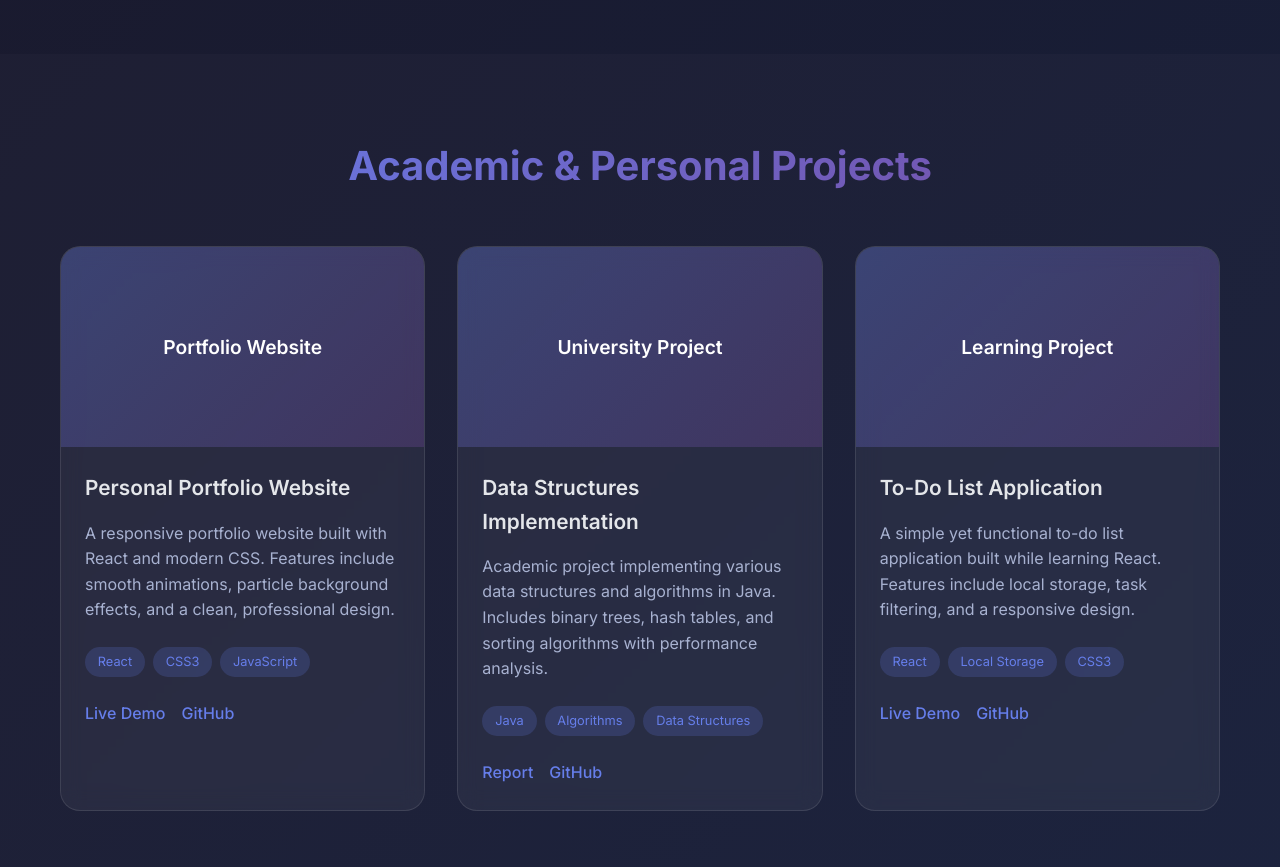
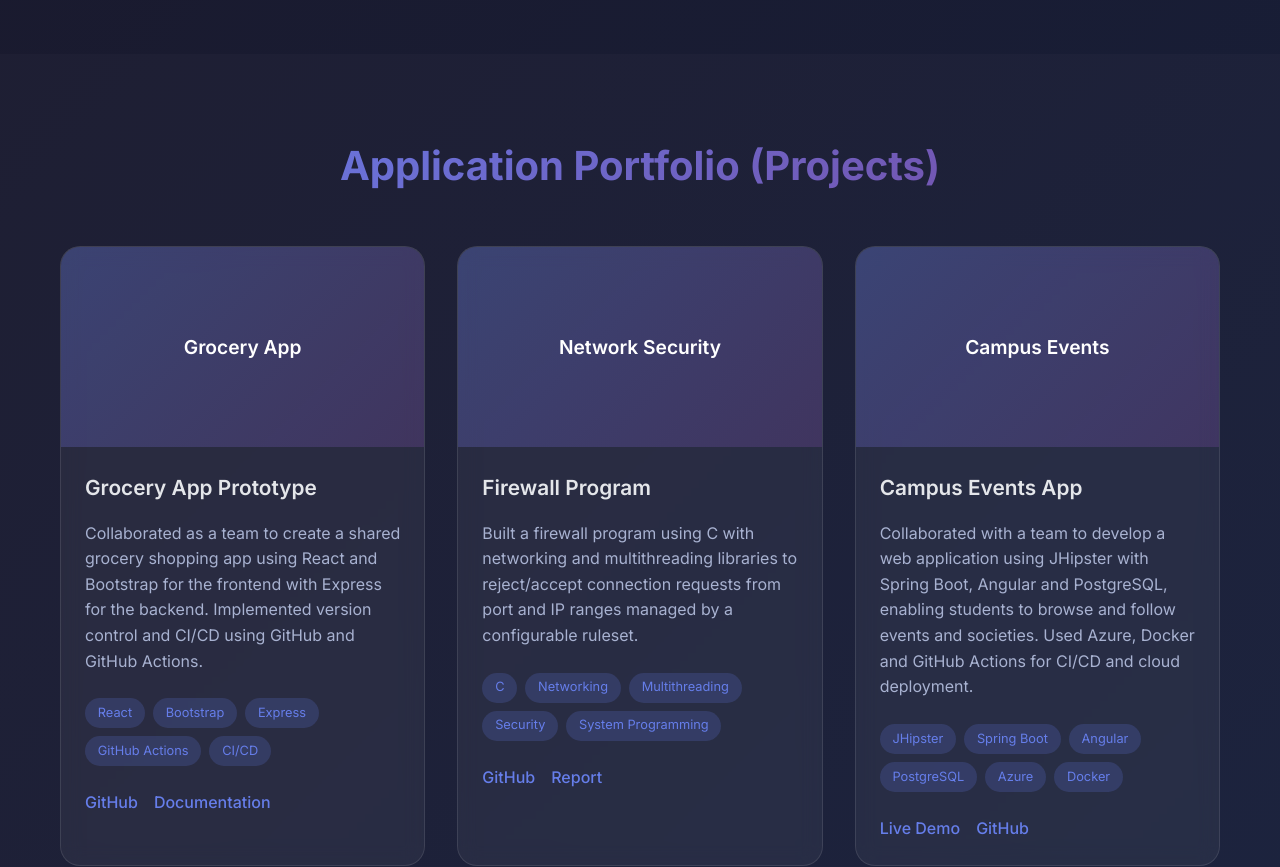
Before and after one commit to Tee-UX19/my-portfolio, a React (Vite) app: page / in a window 1280 px wide. Shown: the part 3360-4227 px from the top of the page. Built offline with nearby package versions, Linux system fonts and the light colour scheme.

Commit message:
updated projects section

```diff
--- a/src/App.jsx
+++ b/src/App.jsx
@@ -338,32 +338,35 @@ function App() {
       {/* Projects Section */}
       <section id="projects" className="projects">
         <div className="container">
-          <h2 className="section-title">Academic & Personal Projects</h2>
+          <h2 className="section-title">Application Portfolio (Projects)</h2>
           <div className="projects-grid">
             <div className="project-card">
               <div className="project-image">
                 <div className="project-placeholder">
-                  <span>Portfolio Website</span>
+                  <span>Grocery App</span>
                 </div>
               </div>
               <div className="project-content">
-                <h3>Personal Portfolio Website</h3>
+                <h3>Grocery App Prototype</h3>
                 <p>
-                  A responsive portfolio website built with React and modern
-                  CSS. Features include smooth animations, particle background
-                  effects, and a clean, professional design.
+                  Collaborated as a team to create a shared grocery shopping app
+                  using React and Bootstrap for the frontend with Express for
+                  the backend. Implemented version control and CI/CD using
+                  GitHub and GitHub Actions.
                 </p>
                 <div className="project-tech">
                   <span>React</span>
-                  <span>CSS3</span>
-                  <span>JavaScript</span>
+                  <span>Bootstrap</span>
+                  <span>Express</span>
+                  <span>GitHub Actions</span>
+                  <span>CI/CD</span>
                 </div>
                 <div className="project-links">
                   <a href="#" className="project-link">
-                    Live Demo
+                    GitHub
                   </a>
                   <a href="#" className="project-link">
-                    GitHub
+                    Documentation
                   </a>
                 </div>
               </div>
@@ -372,27 +375,29 @@ function App() {
             <div className="project-card">
               <div className="project-image">
                 <div className="project-placeholder">
-                  <span>University Project</span>
+                  <span>Network Security</span>
                 </div>
               </div>
               <div className="project-content">
-                <h3>Data Structures Implementation</h3>
+                <h3>Firewall Program</h3>
                 <p>
-                  Academic project implementing various data structures and
-                  algorithms in Java. Includes binary trees, hash tables, and
-                  sorting algorithms with performance analysis.
+                  Built a firewall program using C with networking and
+                  multithreading libraries to reject/accept connection requests
+                  from port and IP ranges managed by a configurable ruleset.
                 </p>
                 <div className="project-tech">
-                  <span>Java</span>
-                  <span>Algorithms</span>
-                  <span>Data Structures</span>
+                  <span>C</span>
+                  <span>Networking</span>
+                  <span>Multithreading</span>
+                  <span>Security</span>
+                  <span>System Programming</span>
                 </div>
                 <div className="project-links">
                   <a href="#" className="project-link">
-                    Report
+                    GitHub
                   </a>
                   <a href="#" className="project-link">
-                    GitHub
+                    Report
                   </a>
                 </div>
               </div>
@@ -401,20 +406,25 @@ function App() {
             <div className="project-card">
               <div className="project-image">
                 <div className="project-placeholder">
-                  <span>Learning Project</span>
+                  <span>Campus Events</span>
                 </div>
               </div>
               <div className="project-content">
-                <h3>To-Do List Application</h3>
+                <h3>Campus Events App</h3>
                 <p>
-                  A simple yet functional to-do list application built while
-                  learning React. Features include local storage, task
-                  filtering, and a responsive design.
+                  Collaborated with a team to develop a web application using
+                  JHipster with Spring Boot, Angular and PostgreSQL, enabling
+                  students to browse and follow events and societies. Used
+                  Azure, Docker and GitHub Actions for CI/CD and cloud
+                  deployment.
                 </p>
                 <div className="project-tech">
-                  <span>React</span>
-                  <span>Local Storage</span>
-                  <span>CSS3</span>
+                  <span>JHipster</span>
+                  <span>Spring Boot</span>
+                  <span>Angular</span>
+                  <span>PostgreSQL</span>
+                  <span>Azure</span>
+                  <span>Docker</span>
                 </div>
                 <div className="project-links">
                   <a href="#" className="project-link">
```
